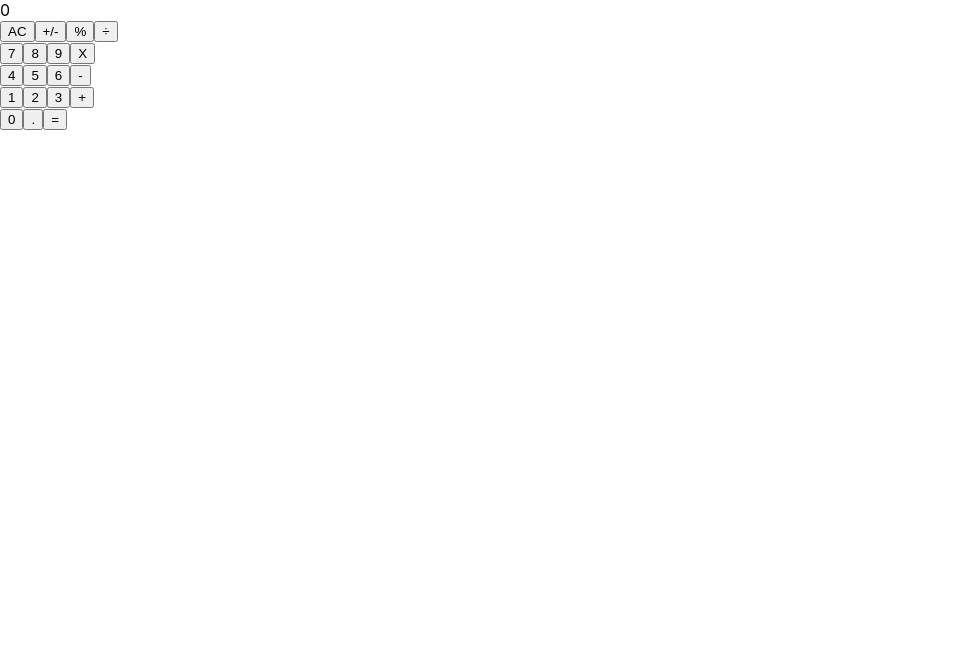
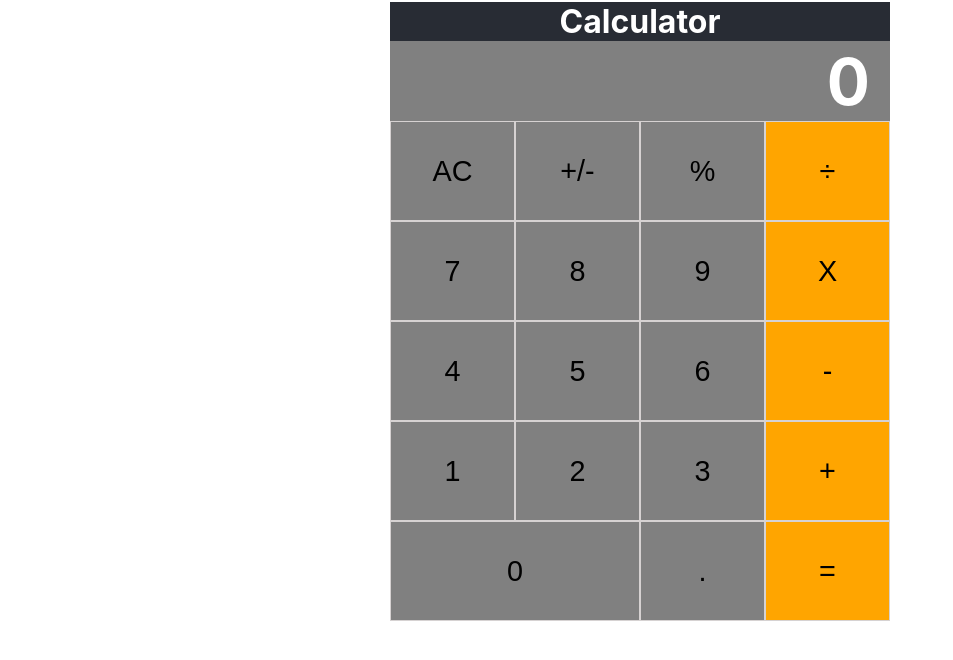
Before and after one commit to Samitti/React-Calculator-App, a React (Create React App) app: page / in a window 1280 px wide. Shown: the top 660 px of the page, without its empty margins (0-953 px from the left). Built offline with nearby package versions, Linux system fonts and the light colour scheme.

Commit message:
add style to the app

```diff
--- a/src/App.css
+++ b/src/App.css
@@ -1,14 +1,16 @@
 .App {
   text-align: center;
+  width: 500px;
+  margin: auto;
 }
 
 .App-header {
   background-color: #282c34;
-  min-height: 100vh;
   display: flex;
   flex-direction: column;
   align-items: center;
   justify-content: center;
-  font-size: calc(10px + 2vmin);
-  color: rgb(245, 6, 245);
+  color: rgb(255, 255, 255);
+  margin-bottom: 0;
+  margin-top: 2px;
 }
--- a/src/components/App.js
+++ b/src/components/App.js
@@ -24,10 +24,11 @@ class App extends Component {
     const { next, total } = this.state;
     const result = next || total || '0';
     return (
-      <>
+      <div className="App">
+        <h1 className="App-header">Calculator</h1>
         <Display result={result} />
         <ButtonPannel clickHandler={this.handleClick} />
-      </>
+      </div>
     );
   }
 }
--- a/src/components/Button.js
+++ b/src/components/Button.js
@@ -1,11 +1,14 @@
 import PropTypes from 'prop-types';
+import './style.css';
 
 const Button = ({
-  name, clickHandler,
+  name, clickHandler, color, width,
 }) => (
   <button
     type="button"
+    style={{ backgroundColor: color }}
     onClick={() => clickHandler(name)}
+    className={width}
   >
     { name }
   </button>
@@ -13,6 +16,8 @@ const Button = ({
 
 Button.propTypes = {
   name: PropTypes.string.isRequired,
+  color: PropTypes.string.isRequired,
+  width: PropTypes.string.isRequired,
   clickHandler: PropTypes.func.isRequired,
 };
 
--- a/src/components/ButtonPannel.js
+++ b/src/components/ButtonPannel.js
@@ -12,6 +12,7 @@ const ButtonPanel = ({ clickHandler }) => {
   ];
 
   const createID = prefix => `${prefix}-${new Date().getTime()}`;
+  const yellewBtn = ['÷', 'X', '-', '+', '='];
 
   return (
     <div className="button-panel">
@@ -24,6 +25,8 @@ const ButtonPanel = ({ clickHandler }) => {
                   name={buttonName}
                   key={createID(buttonName)}
                   clickHandler={clickHandler}
+                  color={yellewBtn.includes(buttonName) ? 'orange' : 'gray'}
+                  width={buttonName === '0' ? 'wide' : 'normal'}
                 />
               ))
             }
--- a/src/components/Display.js
+++ b/src/components/Display.js
@@ -3,7 +3,7 @@ import PropTypes from 'prop-types';
 const Display = props => {
   const { result } = props;
   return (
-    <div>
+    <div className="display">
       {result}
     </div>
   );
--- /dev/null
+++ b/src/components/style.css
@@ -0,0 +1,30 @@
+button {
+  width: 100%;
+  height: 100px;
+  font-weight: lighter;
+  font-size: 1.8em;
+  color: black;
+  border: 1px solid rgb(214, 210, 210);
+  cursor: pointer;
+}
+
+.wide {
+  width: 50%;
+}
+
+.normal {
+  width: 25%;
+}
+
+.display {
+  display: flex;
+  background-color: grey;
+  height: 40px;
+  color: white;
+  font-weight: bold;
+  font-size: 64px;
+  padding: 20px;
+  align-items: center;
+  justify-content: flex-end;
+  margin-top: 0;
+}
```
Also changed, not shown: 1 other file (tests, documents, lock files or other folders).
